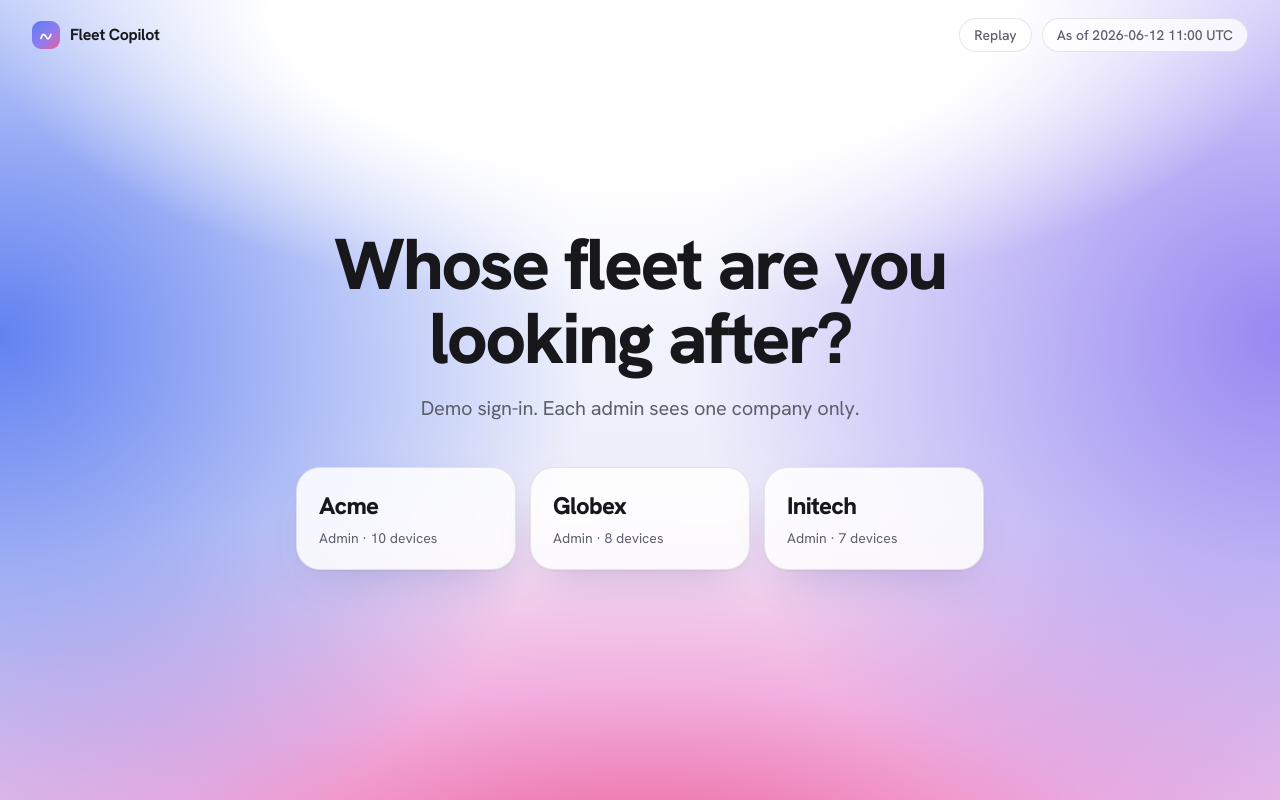
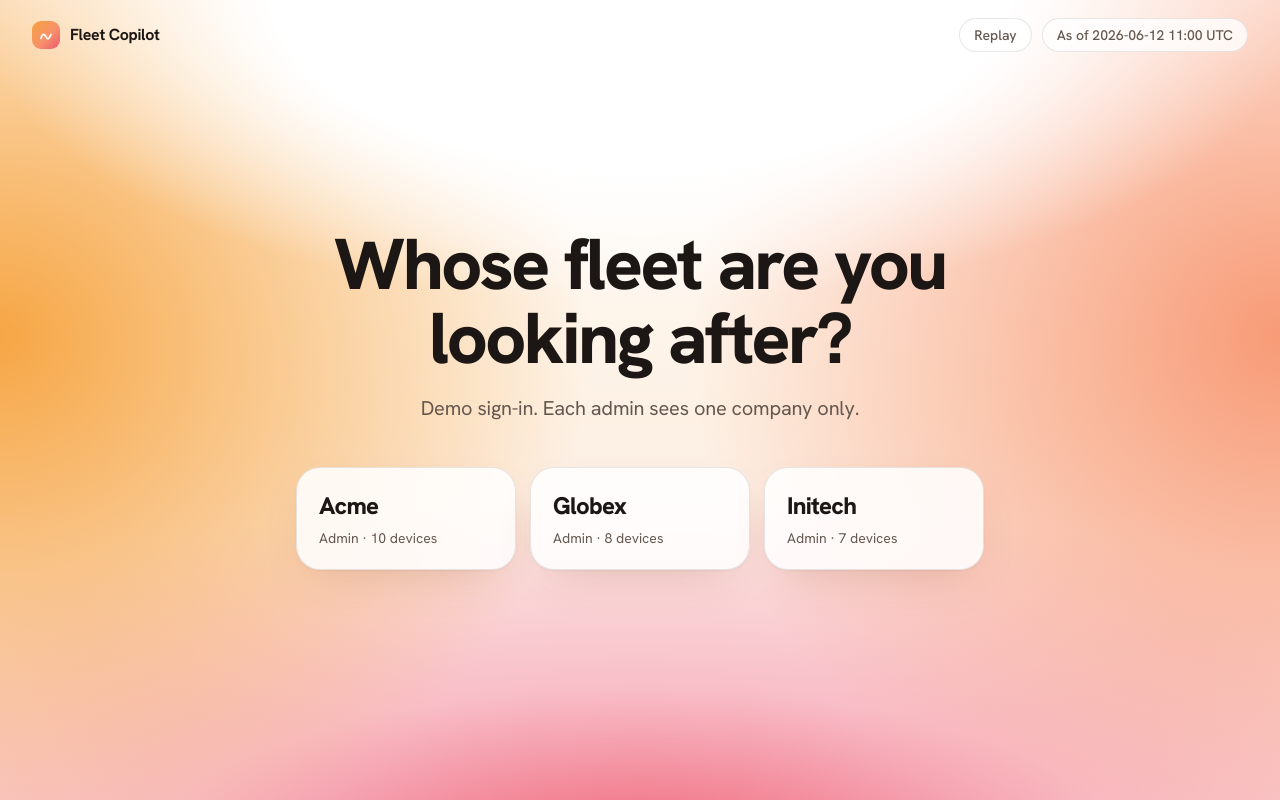
Before and after one commit to PegasusA14/agentic-aI-fleet-copilot-, a React (Vite) app in the folder frontend/: page / in a window 1280 px wide. Built offline with nearby package versions, Linux system fonts and the light colour scheme.

Commit message:
style: warm sunrise palette across the UI

```diff
--- a/frontend/src/index.css
+++ b/frontend/src/index.css
@@ -2,40 +2,40 @@
 
 :root {
   /* ink */
-  --ink: #17171c;
-  --ink-2: #5c5f6b;
-  --ink-3: #6a6d79;
+  --ink: #1c1714;
+  --ink-2: #64574f;
+  --ink-3: #75675e;
   /* surfaces */
   --paper: #ffffff;
-  --ground: #f8f8fb;
-  --line: rgba(23, 23, 28, 0.1);
-  --line-strong: rgba(23, 23, 28, 0.2);
+  --ground: #fbf8f5;
+  --line: rgba(28, 23, 20, 0.1);
+  --line-strong: rgba(28, 23, 20, 0.2);
   /* aurora */
-  --blue: #5b7cf0;
-  --violet: #8f7cf0;
-  --rose: #ec5e99;
-  --pink: #f08ad0;
-  --focus: #4f6bf0;
+  --sun: #f6a23c;
+  --peach: #f7916a;
+  --coral: #ee5a6f;
+  --blush: #f6a3b5;
+  --focus: #d9480f;
   /* state tones (text-safe on white, 4.5:1 or better) */
   --pass: #17794d;
   --attention: #8a5b00;
   --alert: #b42318;
-  --denied: #3d4252;
-  --action: #3f57c9;
+  --denied: #4a3f3a;
+  --action: #b8400d;
   --pass-wash: #e8f6ee;
   --attention-wash: #fdf3dc;
   --alert-wash: #fdeceb;
-  --denied-wash: #eceef3;
-  --action-wash: #eaedfd;
-  --neutral-wash: #f0f1f5;
+  --denied-wash: #f1ece8;
+  --action-wash: #fdede2;
+  --neutral-wash: #f4f0ed;
   /* type */
   --font: "Hanken Grotesk Variable", "Hanken Grotesk", system-ui, sans-serif;
   --mono: "JetBrains Mono Variable", "JetBrains Mono", ui-monospace, monospace;
   /* shape */
   --r-sheet: 24px;
   --r-card: 16px;
-  --shadow-sheet: 0 1px 2px rgba(23, 23, 28, 0.05), 0 18px 48px -20px rgba(70, 70, 140, 0.28);
-  --shadow-pop: 0 2px 6px rgba(23, 23, 28, 0.06), 0 24px 60px -18px rgba(70, 70, 140, 0.4);
+  --shadow-sheet: 0 1px 2px rgba(28, 23, 20, 0.05), 0 18px 48px -20px rgba(150, 80, 50, 0.28);
+  --shadow-pop: 0 2px 6px rgba(28, 23, 20, 0.06), 0 24px 60px -18px rgba(150, 80, 50, 0.4);
   /* motion */
   --ease-out: cubic-bezier(0.16, 1, 0.3, 1);
   --dock: 900ms;
@@ -121,10 +121,10 @@ button {
   transform-origin: 50% 100%;
   background:
     radial-gradient(52% 38% at 50% 0%, #ffffff 0 55%, rgba(255, 255, 255, 0) 100%),
-    radial-gradient(46% 70% at 0% 42%, rgba(91, 124, 240, 0.95) 0%, rgba(91, 124, 240, 0) 100%),
-    radial-gradient(46% 70% at 100% 42%, rgba(143, 124, 240, 0.9) 0%, rgba(143, 124, 240, 0) 100%),
-    radial-gradient(80% 46% at 50% 108%, rgba(236, 94, 153, 0.96) 0%, rgba(240, 138, 208, 0.6) 48%, rgba(240, 138, 208, 0) 100%),
-    linear-gradient(180deg, #ffffff 0%, #eef0fb 52%, #f6e6f4 100%);
+    radial-gradient(46% 70% at 0% 42%, rgba(246, 162, 60, 0.95) 0%, rgba(246, 162, 60, 0) 100%),
+    radial-gradient(46% 70% at 100% 42%, rgba(247, 145, 106, 0.9) 0%, rgba(247, 145, 106, 0) 100%),
+    radial-gradient(80% 46% at 50% 108%, rgba(238, 90, 111, 0.96) 0%, rgba(246, 163, 181, 0.6) 48%, rgba(246, 163, 181, 0) 100%),
+    linear-gradient(180deg, #ffffff 0%, #fdf1e4 52%, #fbe4e6 100%);
   transition:
     transform var(--dock) var(--ease-out),
     opacity var(--dock) var(--ease-out);
@@ -135,9 +135,9 @@ button {
   height: 52%;
   opacity: 0;
   background:
-    radial-gradient(46% 72% at 30% 108%, rgba(91, 124, 240, 0.5) 0%, rgba(91, 124, 240, 0) 100%),
-    radial-gradient(46% 72% at 52% 112%, rgba(143, 124, 240, 0.4) 0%, rgba(143, 124, 240, 0) 100%),
-    radial-gradient(46% 72% at 74% 108%, rgba(236, 94, 153, 0.5) 0%, rgba(236, 94, 153, 0) 100%);
+    radial-gradient(46% 72% at 30% 108%, rgba(246, 162, 60, 0.5) 0%, rgba(246, 162, 60, 0) 100%),
+    radial-gradient(46% 72% at 52% 112%, rgba(247, 145, 106, 0.4) 0%, rgba(247, 145, 106, 0) 100%),
+    radial-gradient(46% 72% at 74% 108%, rgba(238, 90, 111, 0.5) 0%, rgba(238, 90, 111, 0) 100%);
   transition: opacity var(--dock) var(--ease-out);
 }
 
@@ -207,7 +207,7 @@ button {
   width: 28px;
   height: 28px;
   border-radius: 9px;
-  background: linear-gradient(135deg, var(--blue), var(--violet) 55%, var(--rose));
+  background: linear-gradient(135deg, var(--sun), var(--peach) 55%, var(--coral));
   display: grid;
   place-items: center;
   color: #fff;
@@ -355,7 +355,7 @@ button.pill:hover {
 }
 
 .composer:focus-within {
-  border-color: rgba(79, 107, 240, 0.55);
+  border-color: rgba(217, 72, 15, 0.55);
 }
 
 .composer__input {
@@ -886,7 +886,7 @@ button.pill:hover {
   padding: 12px 14px;
   border-radius: 12px;
   background: var(--action-wash);
-  color: #2c3fa3;
+  color: #8a2f08;
   font-size: 0.9375rem;
 }
 
```
Also changed, not shown: frontend/public/favicon.svg.
